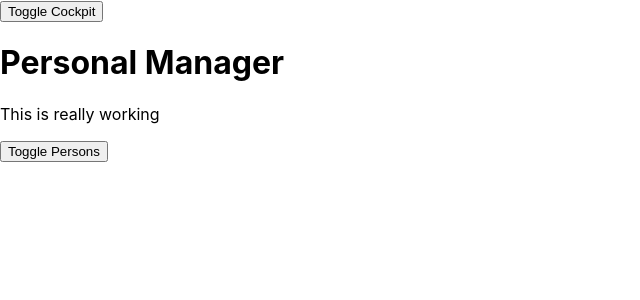
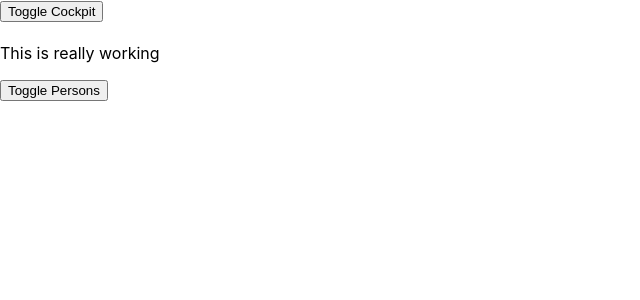
Before and after one commit to AlexKenbo/reactjs_learn, a React app: page / in a window 1280 px wide. Shown: the top 300 px of the page, without its empty margins (0-640 px from the left). Built offline with nearby package versions, Linux system fonts and the light colour scheme.

Commit message:
Other way for create HOC - normal JS function

```diff
--- a/src/containers/App.js
+++ b/src/containers/App.js
@@ -2,7 +2,8 @@
 import classes from './App.css';
 import Persons from '../components/Persons/Persons'
 import Cockpit from '../components/Cockpit/Cockpit'
-import WithClass from '../hoc/WithClass';
+import withClass from '../hoc/withClass';
+import Aux from '../hoc/Aux'
 
 
 class App extends Component {
@@ -80,8 +81,7 @@
     }
 
     return (
-      //<StyleRoot>
-        <WithClass classes={classes.App}>
+        <Aux>
           <button
             onClick={() => {
               this.setState({showCockpit: !this.state.showCockpit})
@@ -94,11 +94,11 @@
             clicked={this.togglePersonsHandler}/>
             : null}
           {persons}
-        </WithClass>
+        </Aux>
     );
 
   }
 }
 
 //export default Radium(App);
-export default App;
+export default withClass(App, classes.App);
--- a/src/hoc/WithClass.js
+++ b/src/hoc/WithClass.js
@@ -1,7 +1,11 @@
 import React from 'react';
 
-const WithClass = props => {
-    return <div className={props.classes}>{props.children}</div>
+const withClass = (WrappedComponent, className) => {
+    return props => (
+        <div className={className}>
+            <WrappedComponent />
+        </div>
+    )
 }
 
-export default WithClass;
+export default withClass;
```
